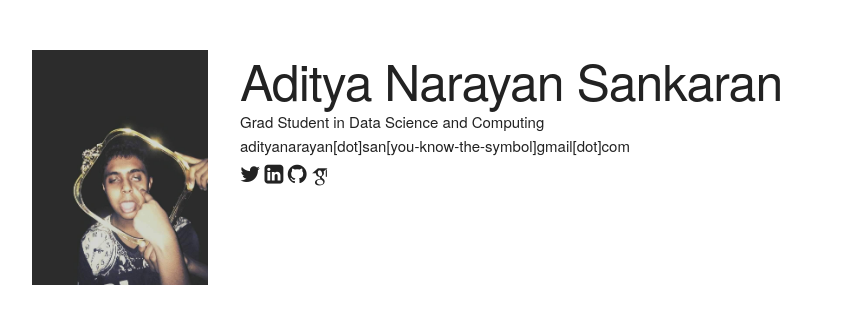
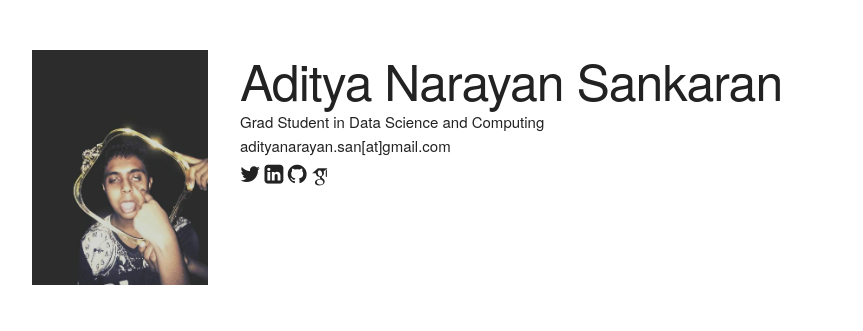
Before and after one commit to callmesanfornow/callmesanfornow.github.io, a Jekyll site: the page built from index.html, in a window 1280 px wide. Shown: the top 331 px of the page, without its empty margins (208-1071 px from the left). Built offline with Jekyll 4.4.1, drawn with Linux system fonts in a browser that asks for light colours; some web fonts are replaced.

Commit message:
Update main_info.yaml

```diff
--- a/_data/main_info.yaml
+++ b/_data/main_info.yaml
@@ -1,6 +1,6 @@
 name: "Aditya Narayan Sankaran"
 title: "Grad Student in Data Science and Computing"
-email: "adityanarayan[dot]san[you-know-the-symbol]gmail[dot]com"
+email: "adityanarayan.san[at]gmail.com"
 profile_pic: "/assets/profile-pics/profile_pic.jpg"
 twitter: "https://x.com/areyounuts_san"
 linkedin: "https://www.linkedin.com/in/aditya-narayan-san/"
```
